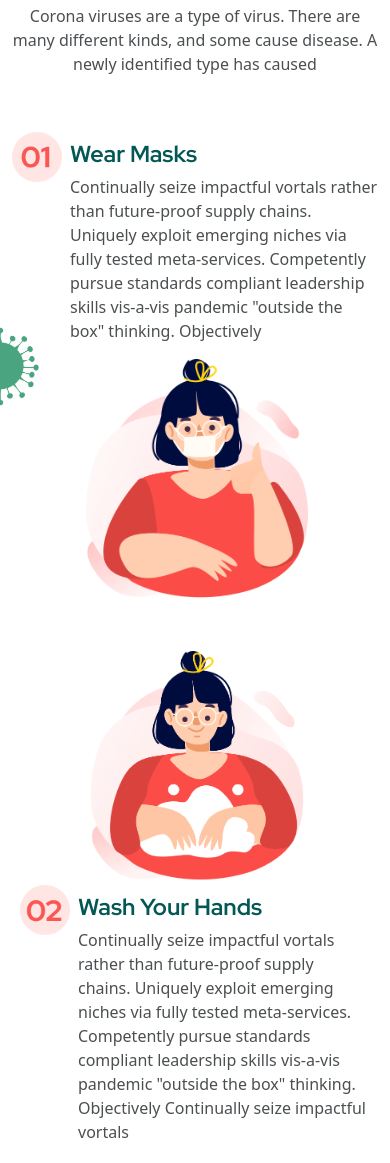
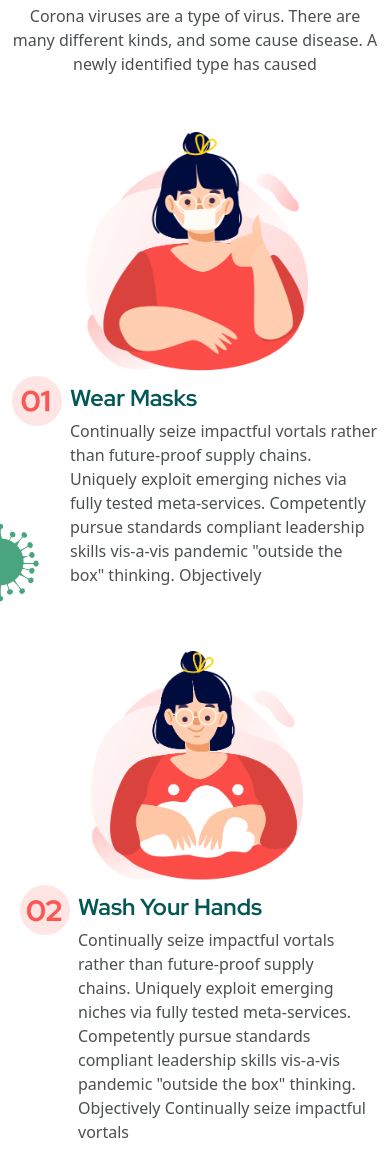
Before and after one commit to babulakterfsd/covid-19, a plain HTML site: page index.html in a window 390 px wide. Shown: the part 3520-4683 px from the top of the page. Drawn offline with nearby package versions, Linux system fonts and the light colour scheme.

Commit message:
image order changed in prevention section to look good under mdbreakpoints

```diff
--- a/css/main.css
+++ b/css/main.css
@@ -153,7 +153,7 @@ main {
 }
 .prevention-rule-one {
     background-image: url(../images/path1470\ \(2\).png);
-    background-position: left;
+    background-position: bottom left;
     background-repeat: no-repeat;
     background-size: 40px 80px;
 }
--- a/index.html
+++ b/index.html
@@ -197,14 +197,14 @@
           <div class="container-fluid mt-md-3">
             <!-- Prevention Rules One -->
             <div class="row prevention-rule-one px-md-5 my-5 d-flex justify-content-evenly align-items-center">
-              <div class="col-md-5 d-inline-flex justify-content-between">
+              <div class="col-md-5 order-1 order-md-0 mt-md-0 d-inline-flex justify-content-between">
                 <img class="prevention-number-image" src="./images/Group 18548.png" alt="">
                 <div class="prevention-info ms-2 ms-md-4 mt-2">
                   <h3 class="primary-font">Wear Masks</h3>
                   <p class="normal-text">Continually seize impactful vortals rather than future-proof supply chains. Uniquely exploit emerging niches via fully tested meta-services. Competently pursue standards compliant leadership skills vis-a-vis pandemic "outside the box" thinking. Objectively </p>
                 </div>
               </div>
-              <div class="col-8 col-md-4">
+              <div class="col-8 col-md-4 order-0 order-md-1">
                 <img class="prevention-image" src="./images/Mask girl.png" alt="mask">
               </div>
             </div>
@@ -223,14 +223,14 @@
             </div>
             <!-- Prevention Rules three -->
             <div class="row px-2 px-md-5 my-5 d-flex justify-content-evenly align-items-center">
-              <div class="col-md-5 d-inline-flex justify-content-between">
+              <div class="col-md-5 order-1 order-md-0 d-inline-flex justify-content-between">
                 <img class="prevention-number-image" src="./images/Group 18550.png" alt="">
                 <div class="prevention-info ms-2 ms-md-4 mt-2">
                   <h3 class="primary-font">Use nose -  rag</h3>
                   <p class="normal-text">Continually seize impactful vortals rather than future-proof supply chains. Uniquely exploit emerging niches via fully tested meta-services. Competently pursue standards compliant leadership skills vis-a-vis pandemic "outside the box" thinking. Objectively </p>
                 </div>
               </div>
-              <div class="col-md-4 col-8">
+              <div class="col-md-4 order-0 order-md-1 col-8">
                 <img class="prevention-image" src="./images/Group 15454.png" alt="mask">
               </div>
             </div>
```
